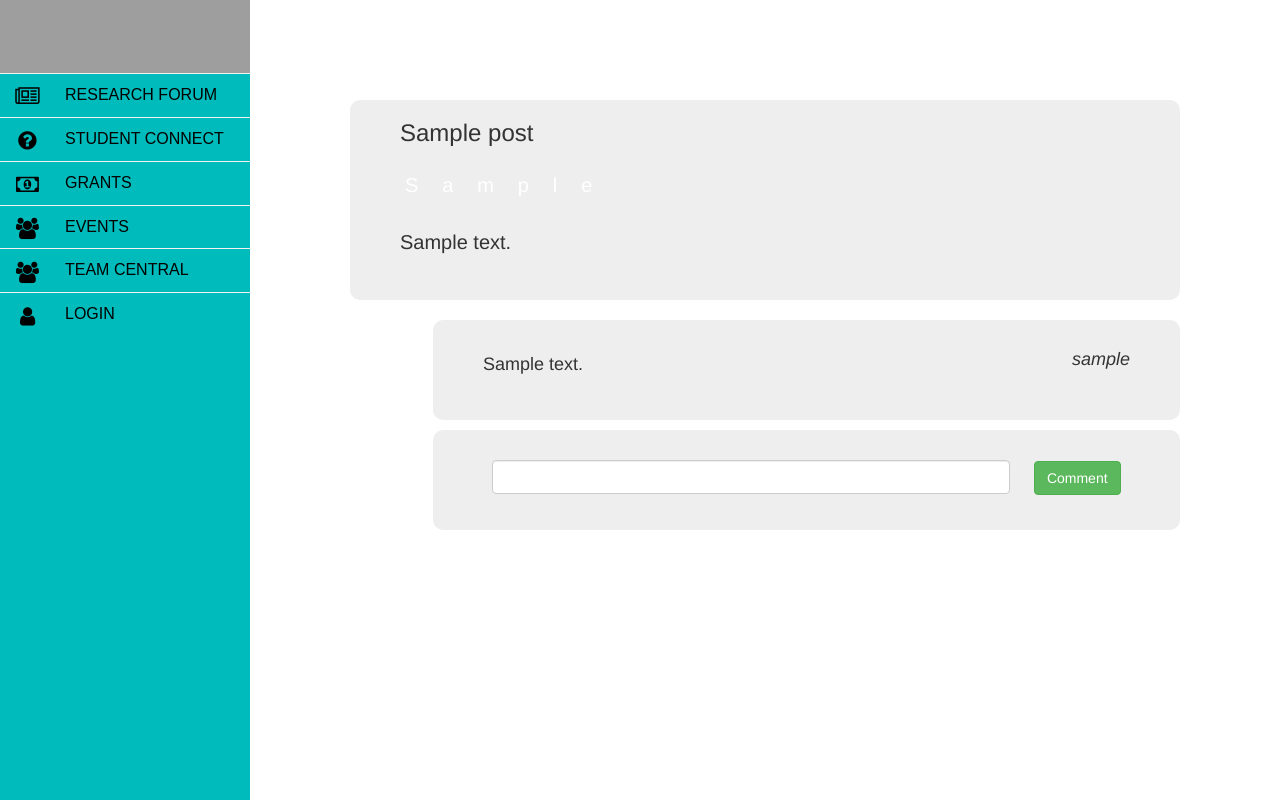
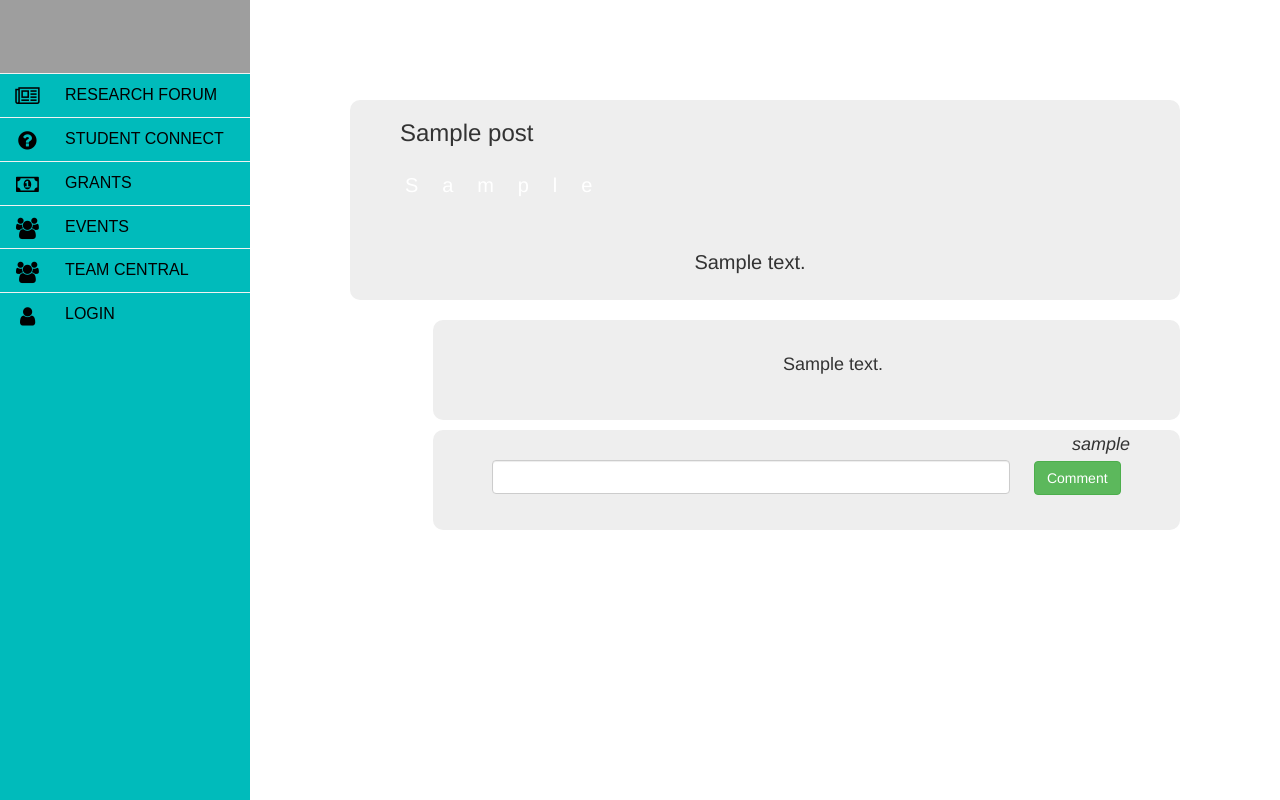
Before and after one commit to khushic/hoohacks-21, a Django app: template unisustain/connect/templates/connect/post_view.html in a window 1280 px wide. Run offline with Django 3.2, Linux system fonts and the light colour scheme; tables that the repository leaves empty hold one stand-in row (values such as "Sample post"); the template is opened without the code that fills it: values that come from a table or form of the project are taken from there, most other values are stand-ins (such as "Sample title", 1, 10 or a date in 2020); some libraries are stand-ins or nearby versions; some web fonts are replaced; grey boxes are pictures that could not be loaded.

Commit message:
minor formatting changes

```diff
--- a/unisustain/connect/templates/connect/all_posts.html
+++ b/unisustain/connect/templates/connect/all_posts.html
@@ -77,7 +77,7 @@
       </div>
       <br/>
       <br/>
-      <h5 style="margin-left: 5rem; float: left; font-size: 20px; font-weight: 300">{{question.content}}</h5>
+      <h5 style="margin-left: 5rem; float: left; font-size: 20px; font-weight: 300; width: 800px; overflow-y: scroll; padding-bottom: 2rem">{{question.content}}</h5>
     </a>
 <br>
 {% endfor %}
--- a/unisustain/connect/templates/connect/post_view.html
+++ b/unisustain/connect/templates/connect/post_view.html
@@ -17,14 +17,14 @@
   <br/>
   <br/>
   <h5 style="margin-left: 5rem; float: left; font-size: 20px; font-weight: 300">{{post.searching}}</h5>
-  <h5 style="margin-left: 0rem; float: left; font-size: 20px; font-weight: 300">{{post.content}}</h5>
+  <h5 style="margin-left: 0rem; float: left; font-size: 20px; font-weight: 300; width: 800px; overflow-y: scroll; padding-bottom: 2rem">{{post.content}}</h5>
 </div>
 
 
 {% for comment in all_comments %}
     <div class="card-top-line info-boxes" style="width: 90%; height: 100px; border-bottom-color: black; border-bottom-width: 5px; margin: 1rem 0rem 1rem auto">
       <div style="display: inline-block; width: 100%; padding: 0rem 5rem;">
-        <h4 style="float: left; padding-top: 2.5rem; font-weight: 300">{{comment.comment}}</h4>
+        <h4 style="float: left; padding-top: 2.5rem; font-weight: 300; width: 700px; overflow-y: scroll; padding-bottom: 2rem">{{comment.comment}}</h4>
         <h4 style="float: right; padding-top: 2rem; font-weight: 300; font-style: italic;">{{comment.username}}</h4>
       </div>
       <br>
--- a/unisustain/forum/templates/forum/all_questions.html
+++ b/unisustain/forum/templates/forum/all_questions.html
@@ -60,7 +60,7 @@
       </div>
       <br/>
       <br/>
-      <h5 style="margin-left: 5rem; float: left; font-size: 20px; font-weight: 300; width: 800px; overflow-y: scroll">{{question.content}}</h5>
+      <h5 style="margin-left: 5rem; float: left; font-size: 20px; font-weight: 300; width: 800px; overflow-y: scroll; padding-bottom: 2rem">{{question.content}}</h5>
     </a>
 <br>
 
--- a/unisustain/forum/templates/forum/question_view.html
+++ b/unisustain/forum/templates/forum/question_view.html
@@ -17,14 +17,14 @@
   <br/>
   <br/>
   <br/>
-  <h5 style="margin-left: 5rem; float: left; font-size: 20px; font-weight: 300">{{question.content}}</h5>
+  <h5 style="margin-left: 5rem; float: left; font-size: 20px; font-weight: 300; width: 800px; overflow-y: scroll; padding-bottom: 1rem">{{question.content}}</h5>
 </div>
 
 
 {% for comment in all_comments %}
     <div class="card-top-line info-boxes" style="width: 90%; height: 100px; border-bottom-color: black; border-bottom-width: 5px; margin: 1rem 0rem 1rem auto">
       <div style="display: inline-block; width: 100%; padding: 0rem 5rem;">
-        <h4 style="float: left; padding-top: 2.5rem; font-weight: 300">{{comment.comment}}</h4>
+        <h4 style="float: left; padding-top: 2.5rem; font-weight: 300; width: 700px; overflow-y: scroll; padding-bottom: 2rem">{{comment.comment}}</h4>
         <h4 style="float: right; padding-top: 2rem; font-weight: 300; font-style: italic;">{{comment.username}}</h4>
       </div>
       <br>
```
